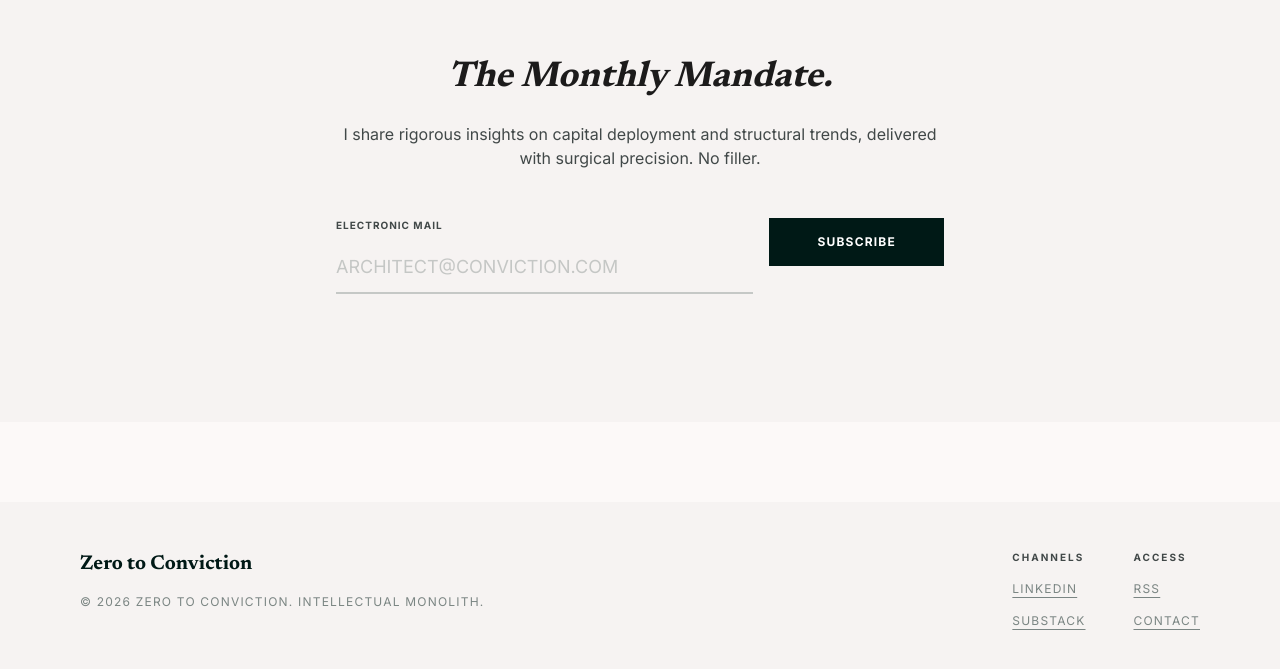
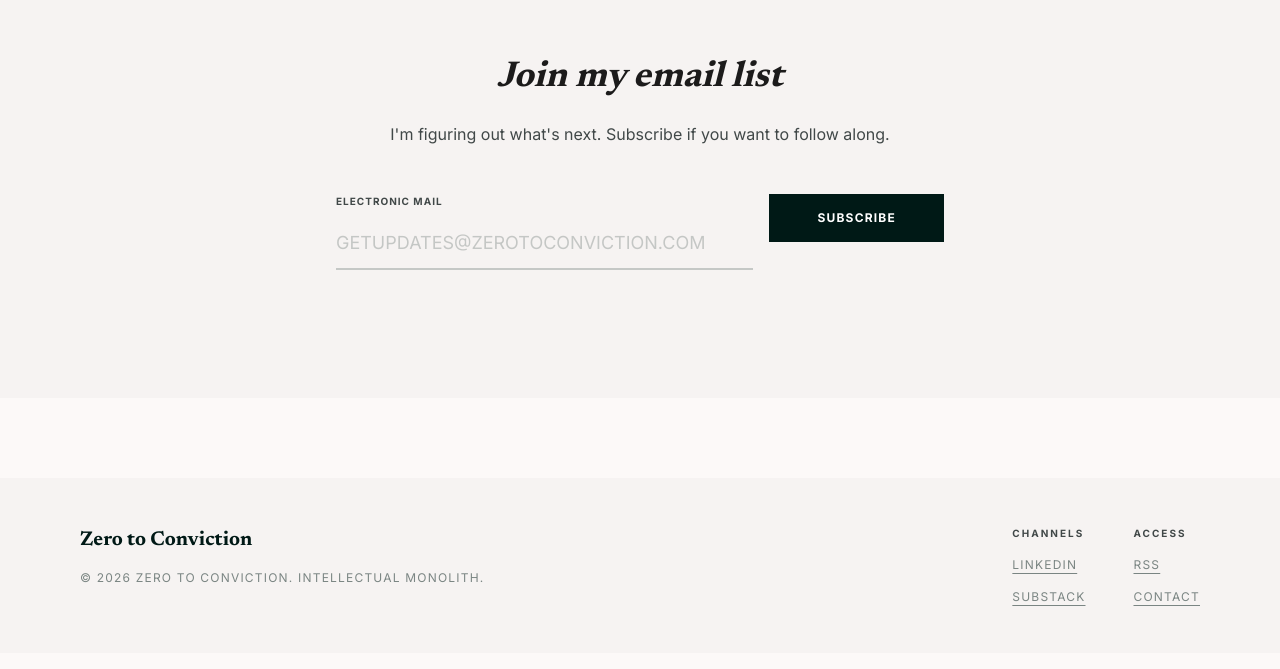
Before and after one commit to mrigankbh99/zero-to-conviction, a Next.js app: page / in a window 1280 px wide. Shown: the part 1091-1760 px from the top of the page. Built offline with nearby package versions, Linux system fonts and the light colour scheme.

Commit message:
update newsletter section copy and placeholder email

```diff
--- a/app/page.tsx
+++ b/app/page.tsx
@@ -130,11 +130,10 @@ export default function Home() {
         <div className="max-w-screen-2xl mx-auto editorial-grid">
           <div className="col-span-12 md:col-start-4 md:col-span-6 text-center">
             <h2 className="font-headline text-4xl font-bold mb-6 italic text-on-surface">
-              The Monthly Mandate.
+              Join my email list
             </h2>
             <p className="font-body text-on-surface-variant mb-12">
-              I share rigorous insights on capital deployment and structural trends,
-              delivered with surgical precision. No filler.
+              I&apos;m figuring out what&apos;s next. Subscribe if you want to follow along.
             </p>
             <SubscribeForm />
           </div>
--- a/components/subscribe-form.tsx
+++ b/components/subscribe-form.tsx
@@ -32,7 +32,7 @@ export default function SubscribeForm() {
         </label>
         <input
           type="email"
-          placeholder="ARCHITECT@CONVICTION.COM"
+          placeholder="GETUPDATES@ZEROTOCONVICTION.COM"
           value={email}
           onChange={e => setEmail(e.target.value)}
           required
```
